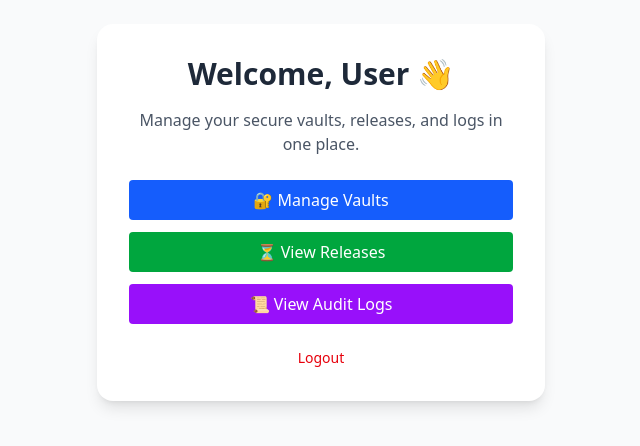
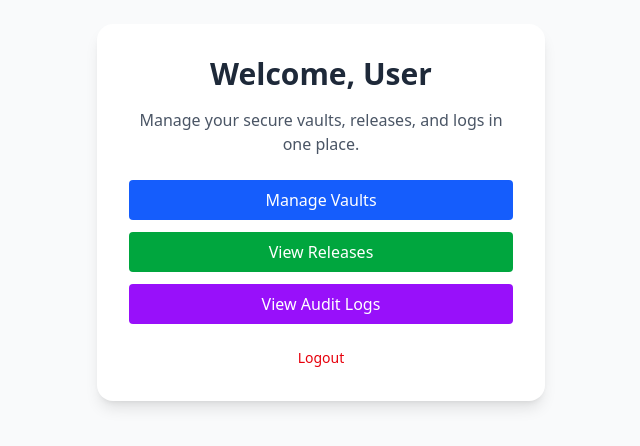
Before and after one commit to wikshitha/Time-Locked-DigitalWallet-Frontend, a React (Vite) app: page /dashboard in a window 1280 px wide. Shown: the part 188-634 px from the top of the page, without its empty margins (319-959 px from the left). Built offline with nearby package versions, Linux system fonts and the light colour scheme; no server answers; sample sign-in values are in the browser's storage.

Commit message:
some errors fix ✌️

```diff
--- a/src/pages/AuditLogPage.jsx
+++ b/src/pages/AuditLogPage.jsx
@@ -11,7 +11,7 @@ export default function AuditLogPage() {
   useEffect(() => {
     const fetchLogs = async () => {
       try {
-        const res = await API.get("/api/logs", {
+        const res = await API.get("/api/auditlogs", {
           headers: { Authorization: `Bearer ${token}` },
         });
         setLogs(res.data);
@@ -31,7 +31,7 @@ export default function AuditLogPage() {
   return (
     <div className="min-h-screen bg-gray-100 p-6">
       <div className="max-w-5xl mx-auto bg-white shadow-lg rounded-2xl p-6">
-        <h1 className="text-3xl font-bold mb-6 text-gray-800">📜 Audit Logs</h1>
+        <h1 className="text-3xl font-bold mb-6 text-gray-800"> Audit Logs</h1>
 
         {logs.length === 0 ? (
           <p className="text-gray-500">No logs recorded yet.</p>
--- a/src/pages/DashboardPage.jsx
+++ b/src/pages/DashboardPage.jsx
@@ -8,7 +8,7 @@ export default function DashboardPage() {
     <div className="min-h-screen bg-gray-50 flex flex-col items-center justify-center p-6">
       <div className="bg-white shadow-lg rounded-2xl p-8 w-full max-w-md text-center">
         <h1 className="text-3xl font-bold text-gray-800 mb-4">
-          Welcome, {user?.name || "User"} 👋
+          Welcome, {user?.firstName || "User"}
         </h1>
 
         <p className="text-gray-600 mb-6">
@@ -20,21 +20,21 @@ export default function DashboardPage() {
             to="/vaults"
             className="w-full bg-blue-600 text-white py-2 rounded hover:bg-blue-700 transition"
           >
-            🔐 Manage Vaults
+             Manage Vaults
           </Link>
 
           <Link
             to="/releases"
             className="w-full bg-green-600 text-white py-2 rounded hover:bg-green-700 transition"
           >
-            ⏳ View Releases
+             View Releases
           </Link>
 
           <Link
             to="/logs"
             className="w-full bg-purple-600 text-white py-2 rounded hover:bg-purple-700 transition"
           >
-            📜 View Audit Logs
+             View Audit Logs
           </Link>
         </div>
 
--- a/src/pages/ReleaseDashboard.jsx
+++ b/src/pages/ReleaseDashboard.jsx
@@ -56,7 +56,7 @@ export default function ReleaseDashboard() {
     <div className="min-h-screen bg-gray-100 p-6">
       <div className="max-w-5xl mx-auto bg-white shadow-lg rounded-2xl p-6">
         <h1 className="text-3xl font-bold mb-4 text-gray-800">
-          🔐 Release Dashboard
+           Release Dashboard
         </h1>
 
         {releases.length === 0 ? (
@@ -71,7 +71,7 @@ export default function ReleaseDashboard() {
                   className="p-4 border rounded-lg shadow-sm hover:shadow-md transition bg-gray-50"
                 >
                   <h2 className="text-lg font-semibold text-gray-700">
-                    {release.vaultId?.name || "Unnamed Vault"}
+                    {release.vaultId?.title || "Unnamed Vault"}
                   </h2>
                   <p className="text-sm text-gray-500">
                     Status: {release.status}
--- a/src/pages/VaultDetailPage.jsx
+++ b/src/pages/VaultDetailPage.jsx
@@ -201,7 +201,7 @@ export default function VaultDetailPage() {
                 onClick={() => handleDecryptDownload(item)}
                 className="text-blue-600 hover:underline"
               >
-                🔓 Decrypt & Download
+                 Decrypt & Download
               </button>
             )}
           </div>
--- a/src/pages/VaultsPage.jsx
+++ b/src/pages/VaultsPage.jsx
@@ -30,7 +30,7 @@ export default function VaultsPage() {
         setVaults(res.data);
       } catch (err) {
         console.error(err);
-        setMessage("❌ Failed to fetch vaults");
+        setMessage(" Failed to fetch vaults");
       } finally {
         setLoading(false);
       }
@@ -70,7 +70,7 @@ export default function VaultsPage() {
     } catch (err) {
       console.error(err);
       setMessage(
-        "❌ Failed to create vault: " +
+        " Failed to create vault: " +
           (err.response?.data?.error || err.message)
       );
     }
@@ -110,7 +110,7 @@ export default function VaultsPage() {
       setMessage("✅ Vault updated successfully!");
     } catch (err) {
       console.error(err);
-      setMessage("❌ Update failed: " + (err.response?.data?.message || err.message));
+      setMessage(" Update failed: " + (err.response?.data?.message || err.message));
     }
   };
 
@@ -125,7 +125,7 @@ export default function VaultsPage() {
       setMessage("🗑️ Vault deleted successfully");
     } catch (err) {
       console.error(err);
-      setMessage("❌ Failed to delete vault");
+      setMessage(" Failed to delete vault");
     }
   };
 
@@ -237,19 +237,19 @@ export default function VaultsPage() {
                     onClick={() => handleEditVault(vault)}
                     className="text-yellow-600 hover:text-yellow-800"
                   >
-                    ✏️
+                    Edit Vault
                   </button>
                   <button
                     onClick={() => handleDeleteVault(vault._id)}
                     className="text-red-600 hover:text-red-800"
                   >
-                    🗑️
+                    Delete
                   </button>
                   <button
                     onClick={() => navigate(`/vaults/${vault._id}`)}
                     className="text-blue-600 hover:text-blue-800"
                   >
-                    🔍 View
+                     View
                   </button>
                 </div>
               </li>
```
